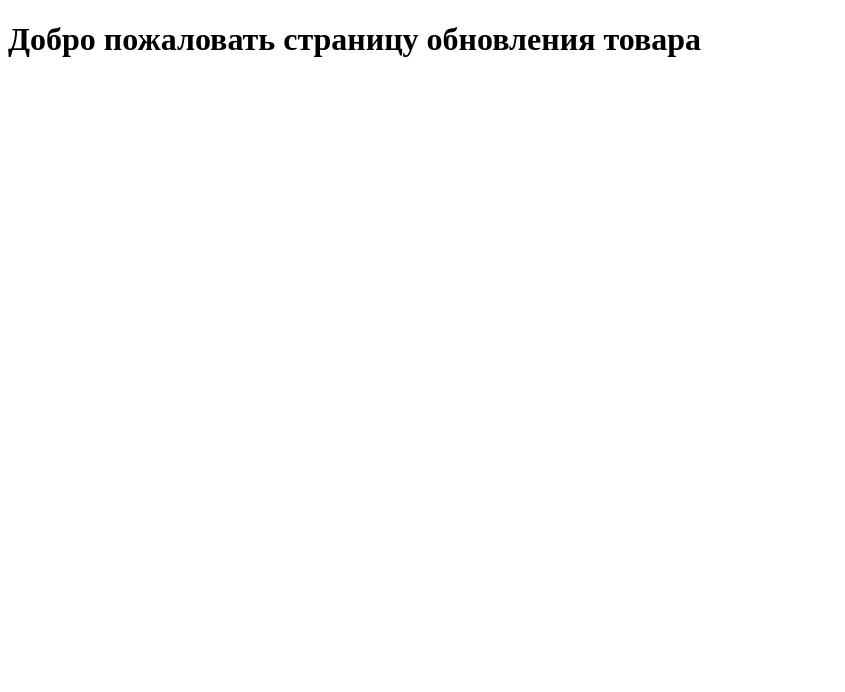
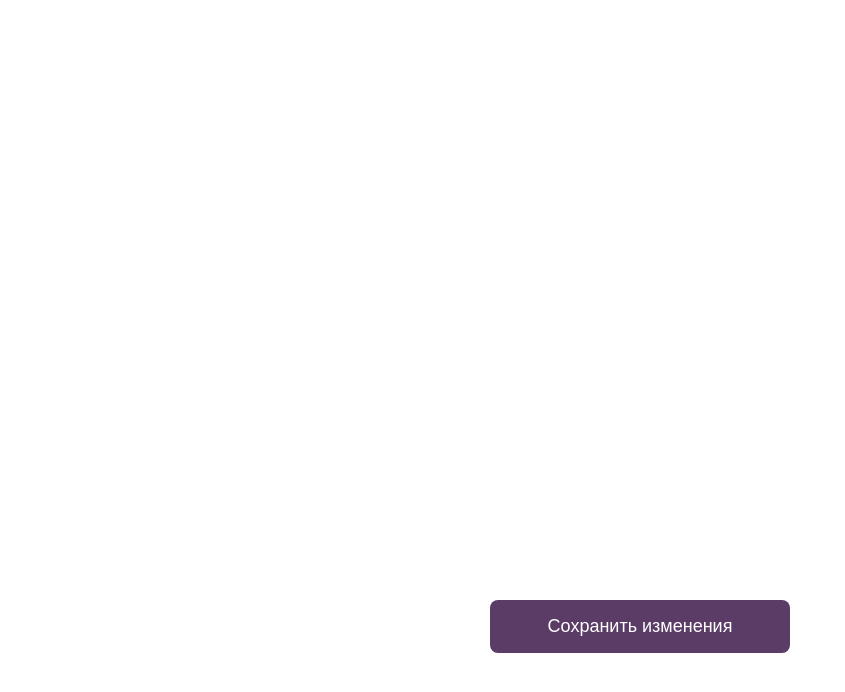
Before and after one commit to IlyaUrchenko1/SellServices-Frontend, a React (Vite) app: page /update in a window 1280 px wide. Shown: the top 692 px of the page, without its empty margins (0-845 px from the left). Built offline with nearby package versions, Linux system fonts and the light colour scheme.

Commit message:
Add update commponent. Add routing for create and update

```diff
--- a/src/App.jsx
+++ b/src/App.jsx
@@ -3,12 +3,14 @@ import './App.css'
 import Create from './components/Create/Create'
 import Search from './components/Search/Search'
 import Update from './components/Update/Update'
+import Default from './components/Default/Default'
 
 function App() {
   return (
     <Router>
       <Routes>
-        <Route path="/" element={<Create />} />
+        <Route path="/" element={<Default />} />
+        <Route path="/create" element={<Create />} />
         <Route path="/update" element={<Update />} />
         <Route path="/search" element={<Search />} />
       </Routes>
--- a/src/components/Default/Default.css
+++ b/src/components/Default/Default.css
@@ -0,0 +1,7 @@
+* {
+	margin: 0;
+	padding: 0;
+	box-sizing: border-box;
+	text-align: center;
+	margin-top: 200px;
+}
--- a/src/components/Update/Update.css
+++ b/src/components/Update/Update.css
@@ -0,0 +1,109 @@
+:root {
+	--primary-color: #5B3C67;
+	--hover-color: #FF8C00;
+	--border-color: #CCC;
+	--shadow-color: rgba(0, 0, 0, 0.15);
+	--error-color: #D8000C;
+	--error-bg-color: #FFBABA;
+	--success-color: #4F8A10;
+	--success-bg-color: #DFF2BF;
+	--font-family: Arial, sans-serif;
+}
+
+.create-container {
+	display: flex;
+	flex-direction: column;
+	align-items: center;
+	min-height: 100vh;
+	font-family: var(--font-family);
+	text-align: center;
+	padding: 1rem;
+	background-color: #f9f9f9;
+}
+
+.inputs-container {
+	width: 100%;
+	max-width: 500px;
+	margin: 2rem auto;
+	padding: 0 1rem;
+}
+
+.input-wrapper {
+	width: 100%;
+	margin-bottom: 1.5rem;
+	position: relative;
+}
+
+.input-field,
+.react-dadata__input {
+	width: 100%;
+	padding: 0.875rem 1rem;
+	font-size: 1rem;
+	border: 2px solid var(--border-color);
+	border-radius: 8px;
+	transition: border-color 0.2s ease, box-shadow 0.2s ease;
+	box-sizing: border-box;
+}
+
+.input-field:focus,
+.react-dadata__input:focus {
+	outline: none;
+	border-color: var(--primary-color);
+	box-shadow: 0 0 5px var(--shadow-color);
+}
+
+.error-message {
+	color: var(--error-color);
+	background-color: var(--error-bg-color);
+	padding: 0.75rem 1rem;
+	border-radius: 4px;
+	margin-bottom: 1rem;
+	text-align: left;
+}
+
+.success-message {
+	color: var(--success-color);
+	background-color: var(--success-bg-color);
+	padding: 0.75rem 1rem;
+	border-radius: 4px;
+	margin-bottom: 1rem;
+	text-align: left;
+}
+
+.update-button {
+	background-color: var(--primary-color);
+	color: #FFFFFF;
+	border: none;
+	padding: 1rem 2rem;
+	font-size: 1.125rem;
+	border-radius: 8px;
+	cursor: pointer;
+	transition: background-color 0.3s ease, transform 0.3s ease;
+	width: 100%;
+	max-width: 300px;
+}
+
+.update-button:hover {
+	background-color: var(--hover-color);
+}
+
+.update-button:active {
+	transform: translateY(-2px);
+}
+
+@media (max-width: 768px) {
+	.inputs-container {
+		padding: 0 1.5rem;
+	}
+
+	.input-field,
+	.react-dadata__input {
+		font-size: 1.125rem;
+		padding: 1rem 1.25rem;
+	}
+
+	.update-button {
+		padding: 1.25rem 2.5rem;
+		font-size: 1.25rem;
+	}
+}
--- a/src/components/Update/Update.jsx
+++ b/src/components/Update/Update.jsx
@@ -1,7 +1,139 @@
+import { useCallback, useEffect, useMemo, useState } from 'react'
+import { AddressSuggestions } from 'react-dadata'
+import 'react-dadata/dist/react-dadata.css'
+import { useLocation } from 'react-router-dom'
 import './Update.css'
 
 const Update = () => {
-  return <h1>Добро пожаловать страницу обновления товара</h1>
+  const { search } = useLocation()
+  const [inputs, setInputs] = useState([])
+  const [inputValues, setInputValues] = useState({})
+  const [isSubmitting, setIsSubmitting] = useState(false)
+  const [error, setError] = useState(null)
+  const [success, setSuccess] = useState(false)
+
+  // Инициализация входных данных из URL
+  useEffect(() => {
+    const searchParams = new URLSearchParams(search)
+    const params = Array.from(searchParams.entries()).map(([type, placeholder]) => ({
+      type,
+      placeholder,
+      id: `${type}-${Math.random()}`
+    }))
+    setInputs(params)
+
+    const initialValues = params.reduce((acc, { type }) => ({ ...acc, [type]: '' }), {})
+    setInputValues(initialValues)
+  }, [search])
+
+  // Форматирование номера телефона
+  const formatPhoneNumber = (value) => {
+    const numbers = value.replace(/\D/g, '')
+    if (!numbers) return ''
+
+    if (numbers.length <= 1) return '+7'
+    if (numbers.length <= 4) return `+7 (${numbers.slice(1)}`
+    if (numbers.length <= 7) return `+7 (${numbers.slice(1, 4)}) ${numbers.slice(4)}`
+    if (numbers.length <= 9) return `+7 (${numbers.slice(1, 4)}) ${numbers.slice(4, 7)}-${numbers.slice(7)}`
+    return `+7 (${numbers.slice(1, 4)}) ${numbers.slice(4, 7)}-${numbers.slice(7, 9)}-${numbers.slice(9, 11)}`
+  }
+
+  // Обработка изменений полей
+  const handleInputChange = useCallback((type, value) => {
+    if (type === 'number_phone') {
+      const formattedNumber = formatPhoneNumber(value)
+      setInputValues(prev => ({ ...prev, [type]: formattedNumber }))
+    } else {
+      setInputValues(prev => ({ ...prev, [type]: typeof value === 'object' ? value.value : value }))
+    }
+    // Сбрасываем ошибку при изменении любого поля
+    setError(null)
+  }, [])
+
+  // Отправка данных
+  const handleUpdate = useCallback(async () => {
+    setIsSubmitting(true)
+    try {
+      // Фильтруем пустые значения перед отправкой
+      const filteredValues = Object.fromEntries(
+        Object.entries(inputValues).filter(([value]) => value !== '')
+      )
+
+      const jsonData = JSON.stringify(filteredValues)
+      const tg = window.Telegram?.WebApp
+
+      if (tg) {
+        await tg.sendData(jsonData)
+        setSuccess(true)
+      } else {
+        console.log('Данные для обновления:', filteredValues)
+        alert(
+          `Данные для обновления:\n${Object.entries(filteredValues)
+            .map(([k, v]) => `${k}: ${v}`)
+            .join('\n')}`
+        )
+        setSuccess(true)
+      }
+    } catch (err) {
+      console.error('Ошибка при обновлении данных:', err)
+      setError('Произошла ошибка при обновлении. Попробуйте еще раз.')
+    } finally {
+      setIsSubmitting(false)
+    }
+  }, [inputValues])
+
+  // Рендер формы
+  const formInputs = useMemo(() => (
+    <div className="inputs-container">
+      {inputs.map(({ type, placeholder, id }) => (
+        <div key={id} className="input-wrapper">
+          {type === 'adress' ? (
+            <AddressSuggestions
+              token="9db66acc64262b755a6cbde8bb766248ccdd3d87"
+              value={inputValues[type] || ''}
+              onChange={(value) => handleInputChange(type, value)}
+              inputProps={{
+                placeholder: `${placeholder} (необязательно)`,
+                className: 'react-dadata__input'
+              }}
+            />
+          ) : type === 'number_phone' ? (
+            <input
+              type="tel"
+              className="input-field"
+              placeholder={`${placeholder} (необязательно)`}
+              value={inputValues[type] || ''}
+              onChange={e => handleInputChange(type, e.target.value)}
+              maxLength={18}
+            />
+          ) : (
+            <input
+              type="text"
+              className="input-field"
+              placeholder={`${placeholder} (необязательно)`}
+              value={inputValues[type] || ''}
+              onChange={e => handleInputChange(type, e.target.value)}
+            />
+          )}
+        </div>
+      ))}
+    </div>
+  ), [inputs, inputValues, handleInputChange])
+
+  return (
+    <div className="update-container">
+      {formInputs}
+      {error && <div className="error-message">{error}</div>}
+      {success && <div className="success-message">Данные успешно обновлены!</div>}
+      <button
+        className="update-button"
+        onClick={handleUpdate}
+        disabled={isSubmitting}
+      >
+        {isSubmitting ? 'Обновление...' : 'Сохранить изменения'}
+      </button>
+    </div>
+  )
 }
 
 export default Update
```
